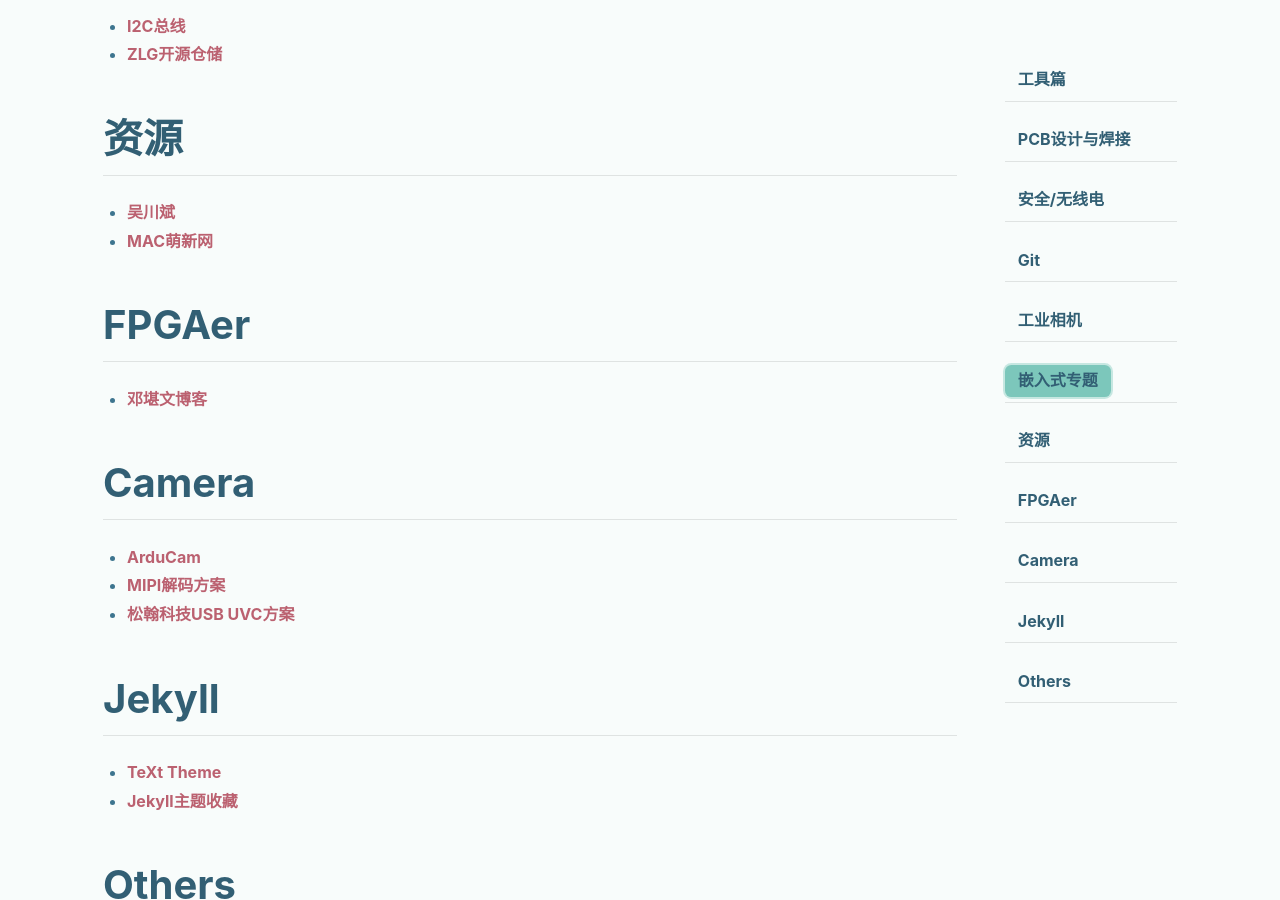
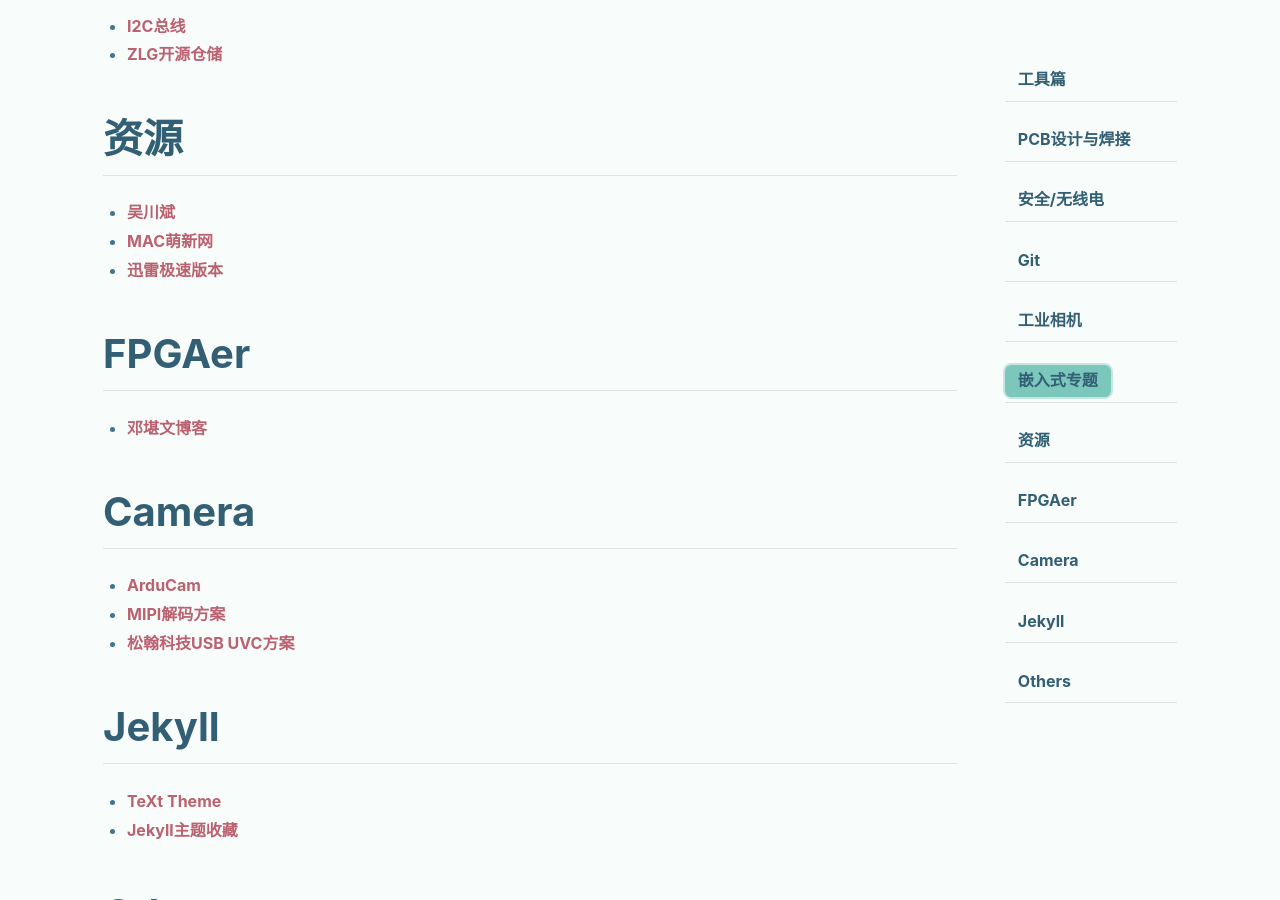
Before and after one commit to releung/sunzhongmeng.github.io, a Jekyll site: the page built from _posts/2018-10-10-links.md, in a window 1280 px wide and 900 px high, scrolled down 1383 px. Built offline with Jekyll 4.4.1, drawn with Linux system fonts in a browser that asks for light colours; nearby versions of some CDN libraries; comment, search, counter and statistics services are not loaded.

Commit message:
change 2018-10-10-links.md add 迅雷极速版下载链接

```diff
--- a/_posts/2018-10-10-links.md
+++ b/_posts/2018-10-10-links.md
@@ -36,6 +36,7 @@ key: 链接
 # 资源
 * [吴川斌](http://www.mr-wu.cn/)
 * [MAC萌新网](https://www.macxin.com)
+* [迅雷极速版本](https://lai.yuweining.cn/archives/915/)
 
 # FPGAer
 * [邓堪文博客](http://dengkanwen.com/)
```
